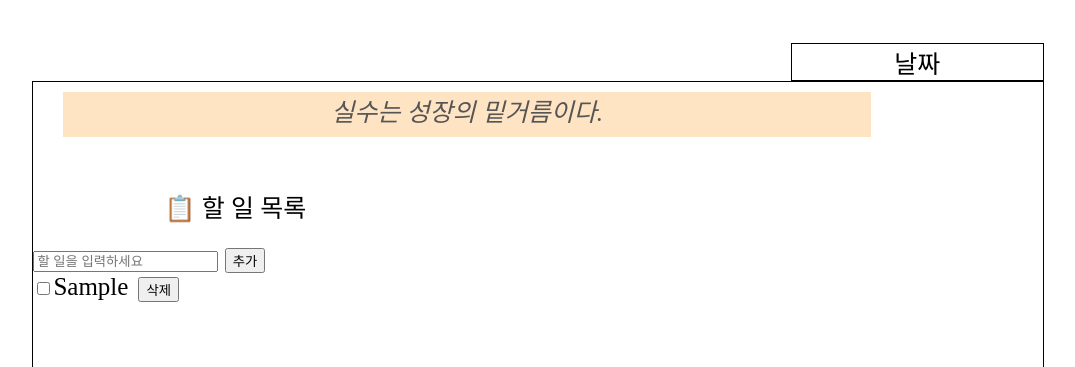
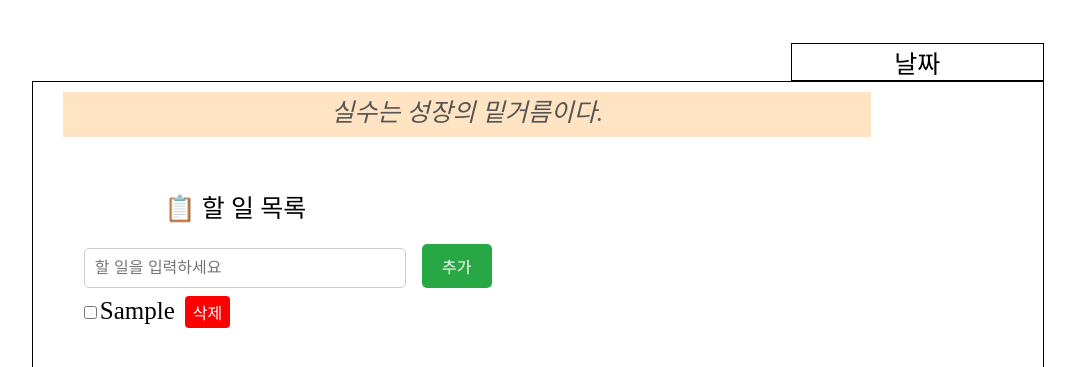
Before and after one commit to p031/25web, a plain HTML site: page index.html in a window 1280 px wide. Both pictures are taken after typing "Sample" into the empty fields and a click on the button "추가". Shown: the part 97-464 px from the top of the page, without its empty margins (102-1177 px from the left). Drawn offline with Linux system fonts and the light colour scheme.

Commit message:
2025.05.31 수정완료

```diff
--- a/css/mystyle.css
+++ b/css/mystyle.css
@@ -1,4 +1,4 @@
-.title{Add commentMore actions
+.title{
   font-size : 60px;
   text-align : center;
   font-size: 60px;
@@ -50,7 +50,52 @@
   text-align : center;
   font-size: 25px;
   margin: 5% 65% 2% 5%;  /*상 우 하 좌*/
-  text-align: center;Add commentMore actions
+  text-align: center;
 }
 
 input[type="text"] {
+  padding: 10px;
+  width: 300px;
+  font-size: 16px;
+  border: 1px solid #ccc;
+  border-radius: 5px;
+  margin-left: 5%;
+}
+
+button {
+  padding: 10px 20px;
+  margin-left: 10px;
+  font-size: 16px;
+  background-color: #28a745;
+  color: white;
+  border: none;
+  border-radius: 5px;
+  cursor: pointer;
+}
+
+button:hover {
+  background-color: #218838;
+}
+
+.todo-item {
+  margin-top: 8px;
+}
+
+.todo-item input[type="checkbox"] {
+  accent-color: #28a745;
+  margin-left: 5%;
+}
+
+.delete_button{
+ background-color: red;
+  color: white;
+  border: none;
+  padding: 4px 8px;
+  border-radius: 4px;
+  margin-left: 10px;
+  cursor: pointer;
+}
+
+.delete_button:hover {
+  background-color: darkred;
+}
```
